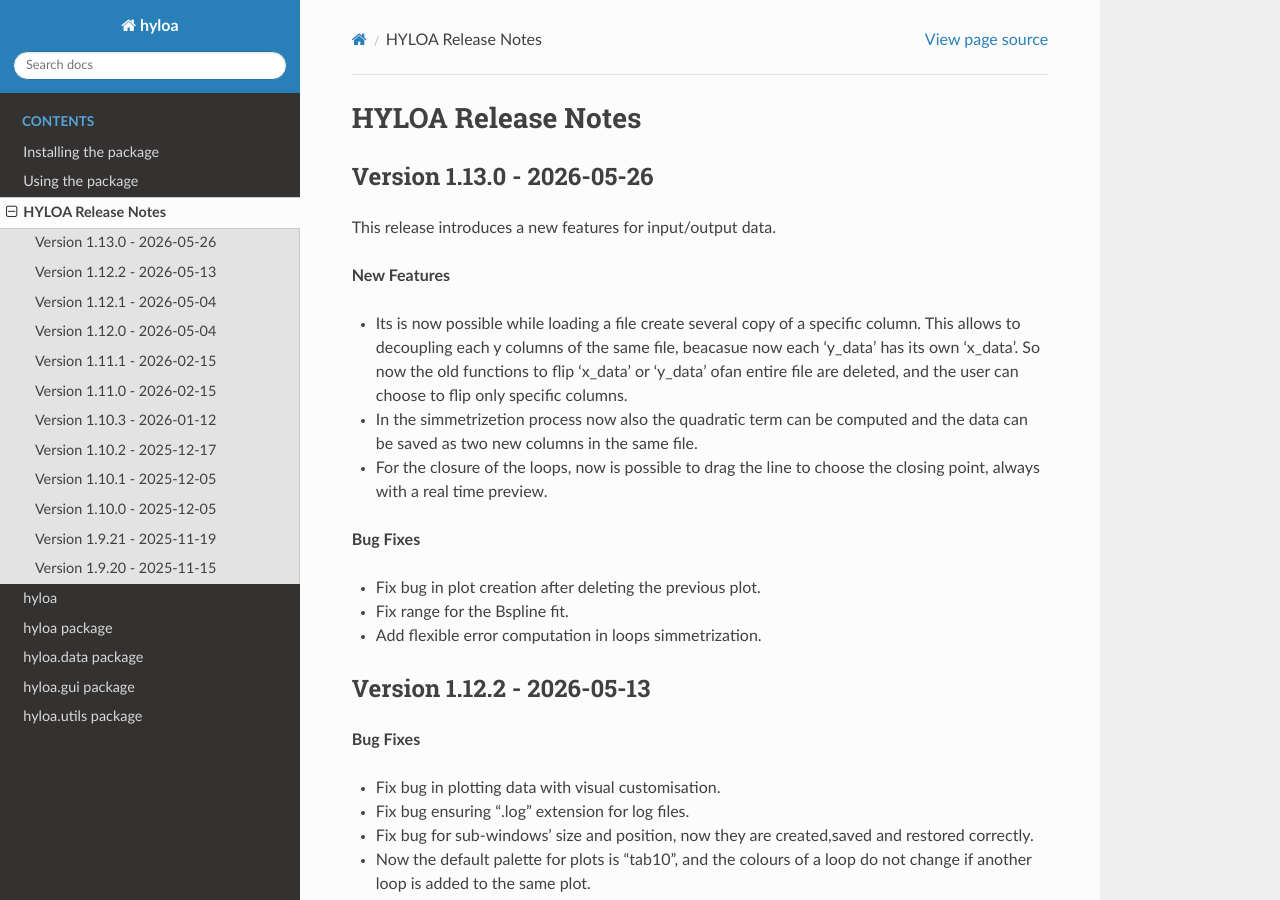
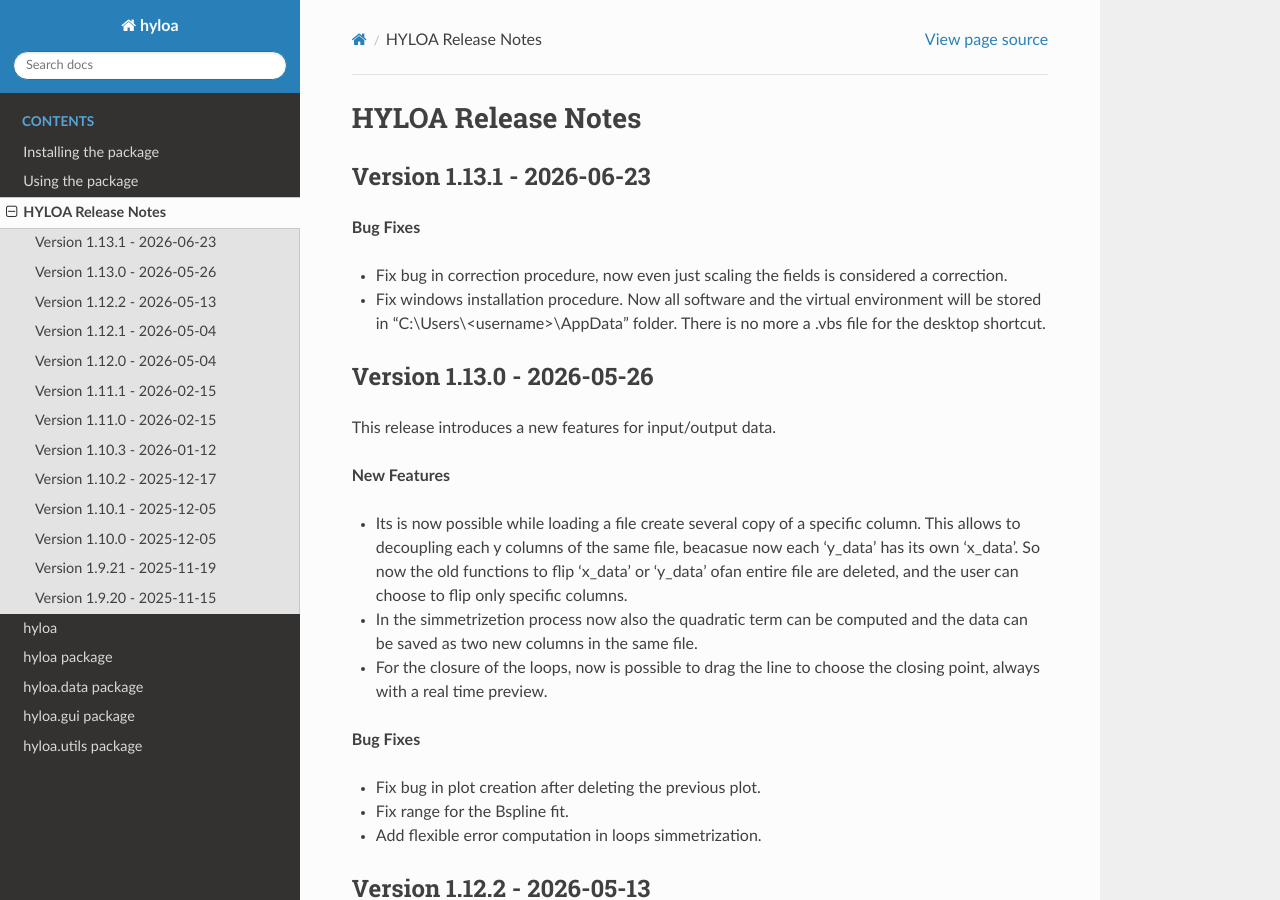
Before and after one commit to Francesco-Zeno-Costanzo/hyloa, a Sphinx documentation site: the page built from docs/release_notes.rst, in a window 1280 px wide and 900 px high. Built offline with Sphinx 7.4.7 and the Read the Docs theme 3.1.0, drawn with Linux system fonts in a browser that asks for light colours.

Commit message:
note for patch

```diff
--- a/docs/release_notes.rst
+++ b/docs/release_notes.rst
@@ -1,6 +1,14 @@
 =========================
 HYLOA Release Notes
 =========================
+
+Version 1.13.1 - 2026-06-23
+~~~~~~~~~~~~~~~~~~~~~~~~~~~
+**Bug Fixes**
+
+- Fix bug in correction procedure, now even just scaling the fields is considered a correction.
+
+- Fix windows installation procedure. Now all software and the virtual environment will be stored in "C:\\Users\\<username>\\AppData" folder. There is no more a .vbs file for the desktop shortcut.
 
 Version 1.13.0 - 2026-05-26
 ~~~~~~~~~~~~~~~~~~~~~~~~~~~
```
